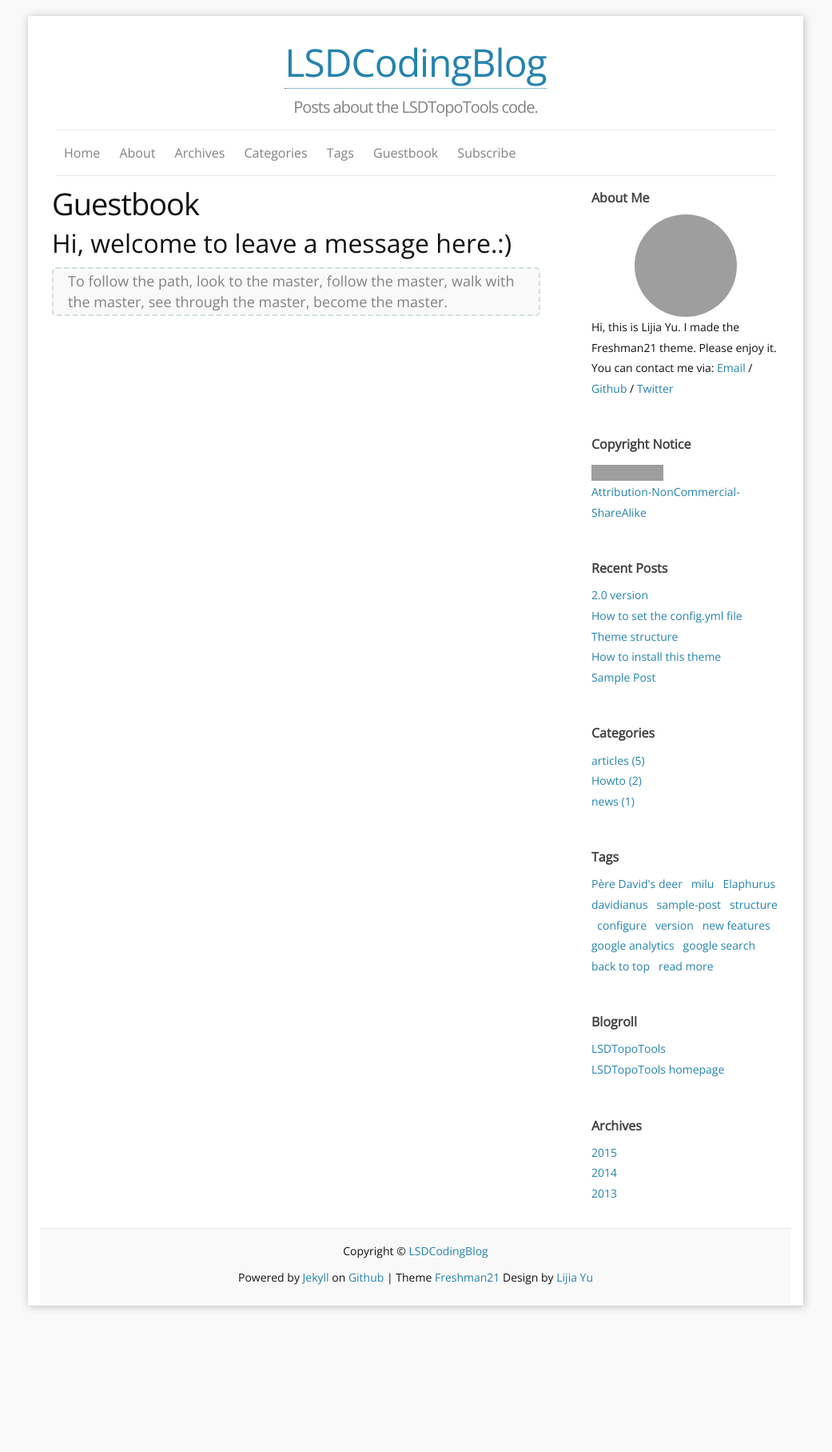
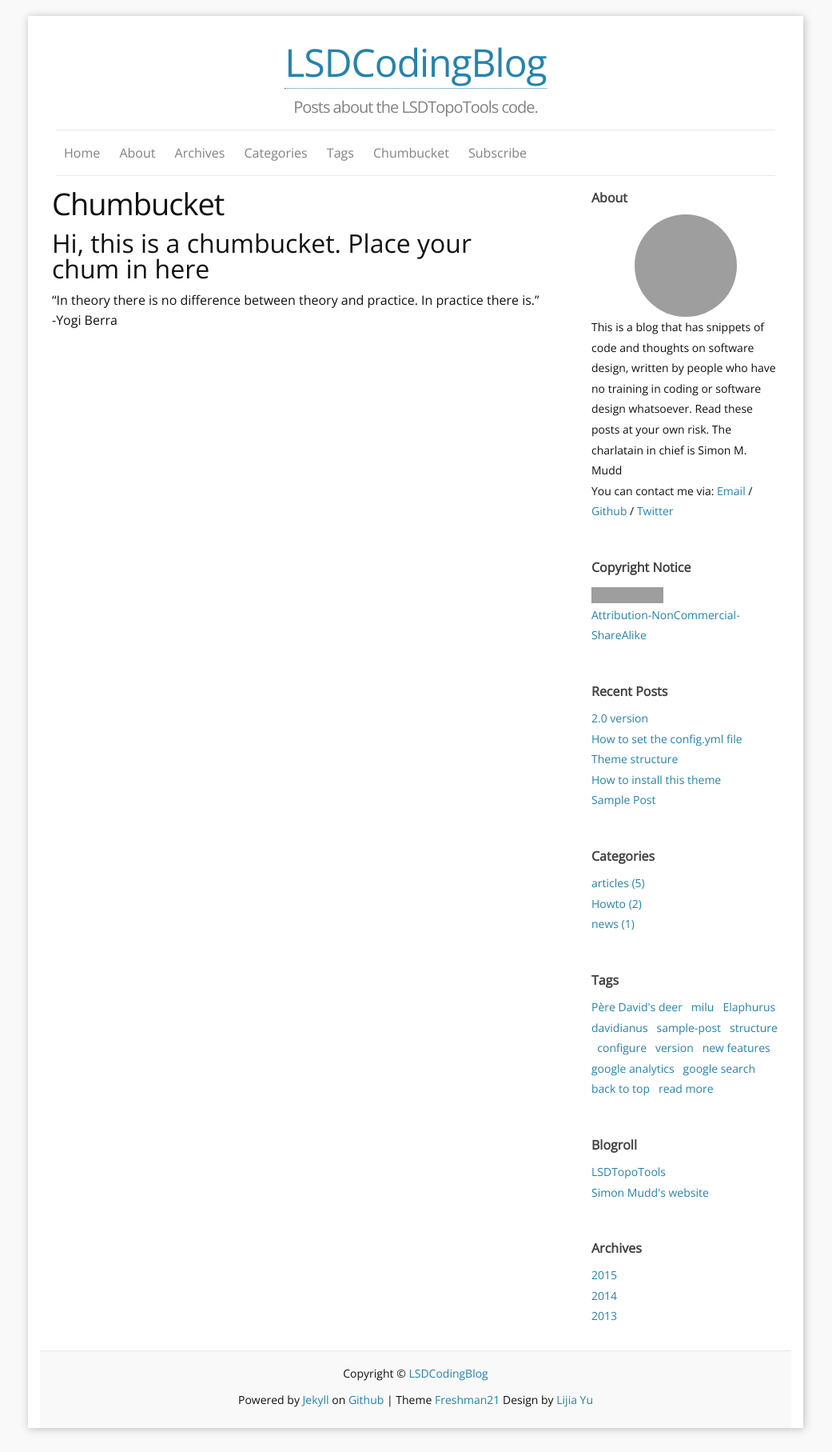
Before and after one commit to LSDtopotools/LSDCodingBlog, a Jekyll site: the page built from f_guestbook.md, in a window 1280 px wide. Shown: the whole page at 80% size, without its empty margins (120-1161 px from the left). Built offline with Jekyll 4.4.1, drawn with Linux system fonts in a browser that asks for light colours; comment, search, counter and statistics services are not loaded; before the commit the page ends 1662 px from its top, so only the background shows below that; grey boxes are pictures that could not be loaded.

Commit message:
More changes

```diff
--- a/_config.yml
+++ b/_config.yml
@@ -13,7 +13,7 @@ locale: en_US
 twitter_username: LSDTopoToolbox
 github_username:  LSDtopotools
 favicon:     "/images/favicon.ico"
-aboutme: Hi, this is Lijia Yu. I made the Freshman21 theme. Please enjoy it. # these are shown on aboutme-sidebar.
+aboutme: This is a blog that has snippets of code and thoughts on software design, written by people who have no training in coding or software design whatsoever. Read these posts at your own risk. The charlatain in chief is Simon M. Mudd # these are shown on aboutme-sidebar.
 aboutme_photo: https://avatars2.githubusercontent.com/u/13199251?v=3&s=200 # your photo.
 
 
@@ -24,7 +24,7 @@ default_locale: "en" # blog sidebar language set, only include: English(en) and
 
 locales:
     en:
-      Aboutme: "About Me"
+      Aboutme: "About"
       Archives: "Archives"
       Blogroll: "Blogroll"
       Categories: "Categories"
@@ -42,10 +42,10 @@ locales:
 Blogroll:
     - name: LSDTopoTools
       href: http://LSDtopotools.github.io
-      title: Coding notes
-    - name: LSDTopoTools homepage
-      href: http://LSDtopotools.github.io
       title: LSDTopoTools homepage
+    - name: Simon Mudd's website
+      href: http://www.geos.ed.ac.uk/homes/smudd
+      title: Simon Mudd's website
 
 
 ### Build settings
--- a/f_guestbook.md
+++ b/f_guestbook.md
@@ -1,9 +1,9 @@
 ---
 layout: page
-title: Guestbook
-comments: yes
+title: Chumbucket
+comments: no
 permalink: /guestbook/
 ---
-## Hi, welcome to leave a message here.:)
+## Hi, this is a chumbucket. Place your chum in here
 
-> To follow the path, look to the master, follow the master, walk with the master, see through the master, become the master.
+"In theory there is no difference between theory and practice. In practice there is." -Yogi Berra
```
